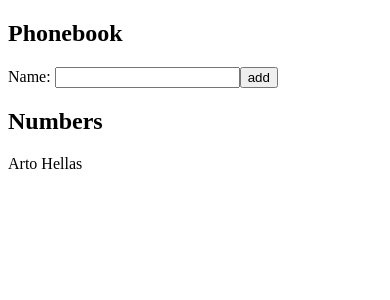
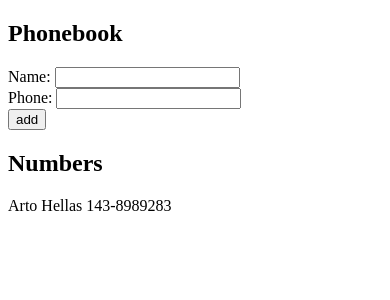
Before and after one commit to ucanfil/fullstackOpen, a React (Create React App) app in the folder part2/phonebook/: page / in a window 390 px wide. Shown: the top 300 px of the page. Built offline with nearby package versions, Linux system fonts and the light colour scheme.

Commit message:
Add phonebook step3 solution

```diff
--- a/part2/phonebook/src/App.js
+++ b/part2/phonebook/src/App.js
@@ -3,25 +3,33 @@ import React, { useState } from 'react';
 const App = () => {
   const [persons, setPersons] = useState([
     {
-      name: "Arto Hellas"
+      name: "Arto Hellas",
+      phone: "143-8989283"
     }
   ]);
 
   const [newName, setNewName] = useState('');
+  const [newPhone, setNewPhone] = useState('');
 
-  const handleInput = (e) => {
+  const handleNameInput = (e) => {
     setNewName(e.target.value);
+  }
+
+  const handlePhoneInput = (e) => {
+    setNewPhone(e.target.value);
   }
 
   const handleAddNewName = (e) => {
     e.preventDefault();
     const newPerson = {
       name: newName,
+      phone: newPhone,
       // date: new Date().toISOString(),
       // id: persons.length
     }
 
     setNewName('');
+    setNewPhone('');
 
     if (persons.find(person => person.name.toLowerCase() === newPerson.name.toLowerCase())) {
       alert(`${newPerson.name} is already added to the phonebook`);
@@ -35,13 +43,20 @@ const App = () => {
     <div>
       <h2>Phonebook</h2>
       <form onSubmit={handleAddNewName}>
-        <label>
-          Name: <input type="text" value={newName} onChange={handleInput} />
-        </label>
+        <div>
+          <label>
+            Name: <input type="text" value={newName} onChange={handleNameInput} />
+          </label>
+        </div>
+        <div>
+          <label>
+            Phone: <input type="text" value={newPhone} onChange={handlePhoneInput} />
+          </label>
+        </div>
         <button type="submit">add</button>
       </form>
       <h2>Numbers</h2>
-      {persons.map(person => <div key={person.name}>{person.name}</div>)}
+      {persons.map(person => <div key={person.name}>{person.name} {person.phone}</div>)}
     </div>
   )
 }
```
